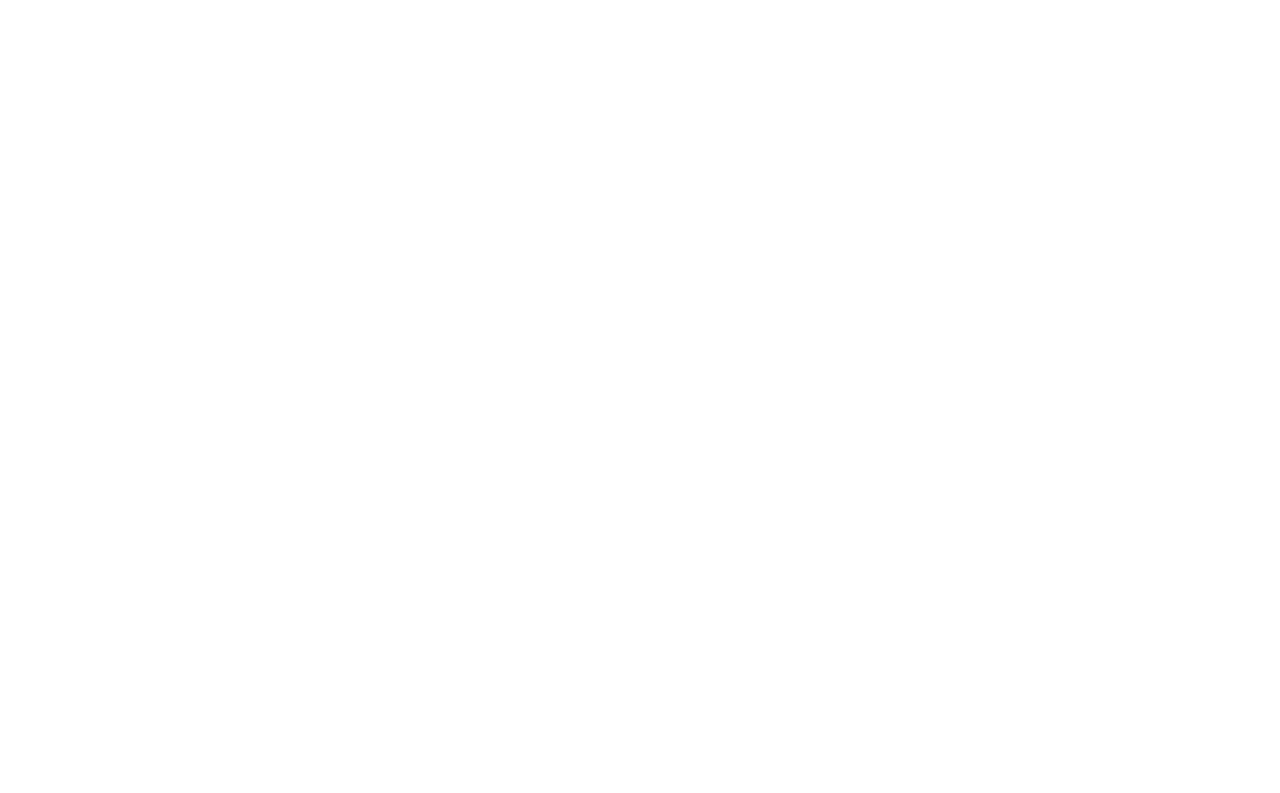
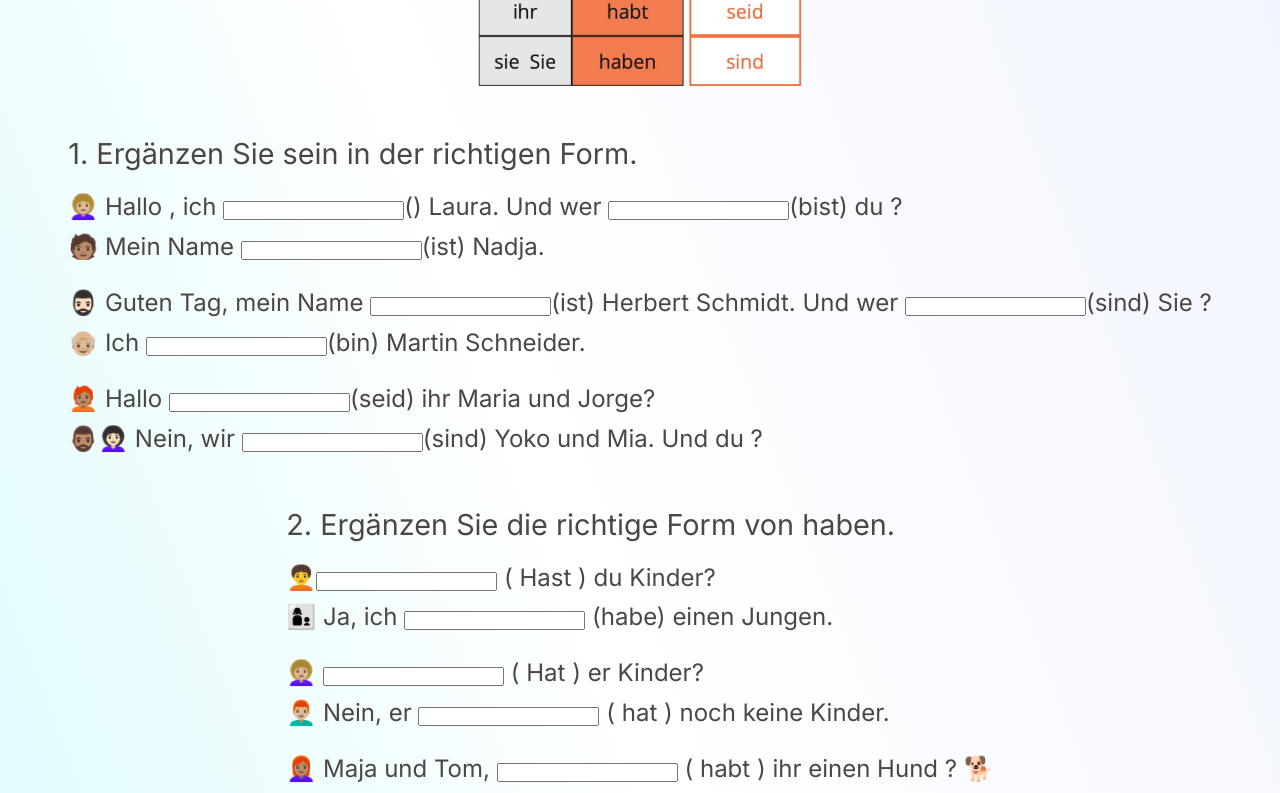
Before and after one commit to mishin78/nGls, a Next.js app: page /grammar/A1/test5 in a window 1280 px wide. Before the commit this address had no page. Shown: the part 560-1353 px from the top of the page. Before the commit the page ends 874 px from the top, so only its background shows below. Built offline with nearby package versions, Linux system fonts and the light colour scheme.

Commit message:
all works thanks to God

```diff
--- a/app/components/levels.js
+++ b/app/components/levels.js
@@ -8,7 +8,6 @@
     const searchParams = useSearchParams()
     const section = searchParams.get('section')
     const level = searchParams.get('level')
-    console.log(level)
 
     return (
         <div className='levelsBox'>
--- a/app/grammar/A1/page.js
+++ b/app/grammar/A1/page.js
@@ -31,8 +31,8 @@
                 <Link href='/grammar/A1/nomen' className="box">
                     <div>Nomen</div>
                 </Link>
-                <Link href='/grammar/A1/test1' className="box">
-                    <div>nothing</div>
+                <Link href='/grammar/A1/test5' className="box">
+                    <div>Haben und sein</div>
                 </Link>
                 <Link href='/grammar/A1/test1' className="box">
                     <div>nothing</div>
--- /dev/null
+++ b/app/grammar/A1/test5/page.js
@@ -0,0 +1,68 @@
+'use client'
+import Image from "next/image"
+import './style.sass'
+import InputTest3 from "@/app/components/inputTest3"
+
+export default function HabenSein() {
+
+    return (
+        <div className="habenseinBox">
+            <h1>Haben und sein</h1>
+            <Image alt='haben sein table' width={324.6} height={422.6} src={'/hebensein.jpeg'}/>
+            <div className="test">
+                <h2>1. Ergänzen Sie sein in der richtigen Form.</h2>
+                <div>
+                    <p>👩🏼‍🦱 Hallo , ich <InputTest3 correctWord={'bin'}/>() Laura. Und wer <InputTest3 correctWord={'bin'} />(bist) du ?</p>
+                    <p>🧑🏽 Mein Name <InputTest3 correctWord={'bin'} />(ist) Nadja.</p>
+                </div>
+                <div>
+                    <p>🧔🏻‍♂️ Guten Tag, mein Name <InputTest3 correctWord={'bin'} />(ist) Herbert Schmidt. Und wer <InputTest3 correctWord={'bin'} />(sind)  Sie ?</p>
+                    <p>👴🏼 Ich <InputTest3 correctWord={'bin'} />(bin) Martin Schneider.</p>
+                </div>
+                <div>
+                    <p>🧑🏽‍🦰 Hallo <InputTest3 correctWord={'bin'} />(seid)  ihr Maria und Jorge?</p>
+                    <p>🧔🏽‍♂️👩🏻‍🦱 Nein, wir <InputTest3 correctWord={'bin'} />(sind) Yoko und Mia. Und du ?</p>
+                </div>
+            </div>
+            <div className="test">
+                <h2>2. Ergänzen Sie die richtige Form von haben.</h2>
+                <div>
+                    <p>🧑‍🦱<InputTest3 correctWord={'bin'} /> ( Hast ) du Kinder?</p>
+                    <p>👩‍👦 Ja, ich <InputTest3 correctWord={'bin'} /> (habe) einen Jungen.</p>
+                </div>
+                <div>
+                    <p>👩🏼‍🦱 <InputTest3 correctWord={'bin'} /> ( Hat ) er Kinder?</p>
+                    <p>👨🏼‍🦰 Nein, er <InputTest3 correctWord={'bin'} />  ( hat ) noch keine Kinder.</p>
+                </div>
+                <div>
+                    <p>👩🏽‍🦰 Maja und Tom, <InputTest3 correctWord={'bin'} />  ( habt ) ihr einen Hund ?  🐕</p>
+                    <p>👩🏼‍🦳👨🏼‍🦳 Nein,  aber  wir <InputTest3 correctWord={'bin'} /> ( haben )  eine Katze. 🐈</p>
+                </div>
+            </div>
+            <div className="test">
+                <h2>3. Ergänzen Sie die richtige Form von haben oder sein. (Input)</h2>
+                <div>
+                    <p>👩🏼‍🦰 <InputTest3 correctWord={'bin'} /> ( Bist ) du schon lange in Deutschland?</p>
+                    <p>🧔🏽‍♂️ Ja, ich <InputTest3 correctWord={'bin'} /> ( bin )  schon zwei Jahre hier.</p>
+                </div>
+                <div>
+                    <p>👩🏼‍🦱<InputTest3 correctWord={'bin'} /> (Hast) du eine Katze?</p>
+                    <p>🧑🏻 Ja, ich <InputTest3 correctWord={'bin'} /> (habe) eine kleine Katze.</p>
+                </div>
+                <div>
+                    <p>🧔🏼‍♂️ Maria und Sascha, <InputTest3 correctWord={'bin'} /> ( seid )  ihr schon lange in Deutschland?</p>
+                    <p>👩🏼‍🦰👱🏼‍♂️ Nein, wir <InputTest3 correctWord={'bin'} /> ( sind ) erst einen Monat hier.</p>
+                </div>
+            </div>
+            <div className="text">
+                <h2>4. Ergänzen Sie die richtige Form von haben oder sein. (Input)</h2>
+                <p>Herr und Frau Müller <InputTest3 correctWord={'bin'} /> (sind) seit zwei Jahren in Deutschland.
+                   Sie <InputTest3 correctWord={'bin'} />(sind) verheiratet und <InputTest3 correctWord={'bin'} /> (haben) zwei Kinder.
+                   Frau Müller <InputTest3 correctWord={'bin'} />(ist)  Hausfrau.
+                   Ihr Sohn Max <InputTest3 correctWord={'bin'} />(ist)  sechs Jahre und ihre Tochter Tanja <InputTest3 correctWord={'bin'} />(ist) sieben Jahre alt.
+                   Heute <InputTest3 correctWord={'bin'} />(sind)Herr und Frau Müller  beide im Deutschkurs. Die Kinder <InputTest3 correctWord={'bin'} />(sind)
+                   in der Schule und <InputTest3 correctWord={'bin'} />(haben) Unterricht.</p>
+            </div>
+        </div>
+    )
+}
--- /dev/null
+++ b/app/grammar/A1/test5/style.sass
@@ -0,0 +1,38 @@
+.habenseinBox
+    padding: 4rem
+    display: flex
+    flex-direction: column
+    justify-content: center
+    align-items: center
+    gap: 3rem
+    color: #4C4744
+    h1
+        font-size: 2rem
+    .test
+        //align-self: flex-start
+        display: flex
+        flex-direction: column
+        justify-content: center
+        align-items: flex-start
+        gap: 1rem
+        h2
+            font-size: 1.8rem
+            font-weight: 400
+        p
+            font-size: 1.5rem
+            line-height: 1.6666
+            font-weight: 400
+    .text
+        align-self: flex-start
+        display: flex
+        flex-direction: column
+        justify-content: center
+        align-items: flex-start
+        gap: 1rem
+        h2
+            font-size: 1.8rem
+            font-weight: 400
+        p
+            font-size: 1.5rem
+            line-height: 1.6666
+            font-weight: 400
```
Also changed, not shown: app/grammar/A1/test0/style.sass (+5 -4 lines), public/hebensein.jpeg (added).
